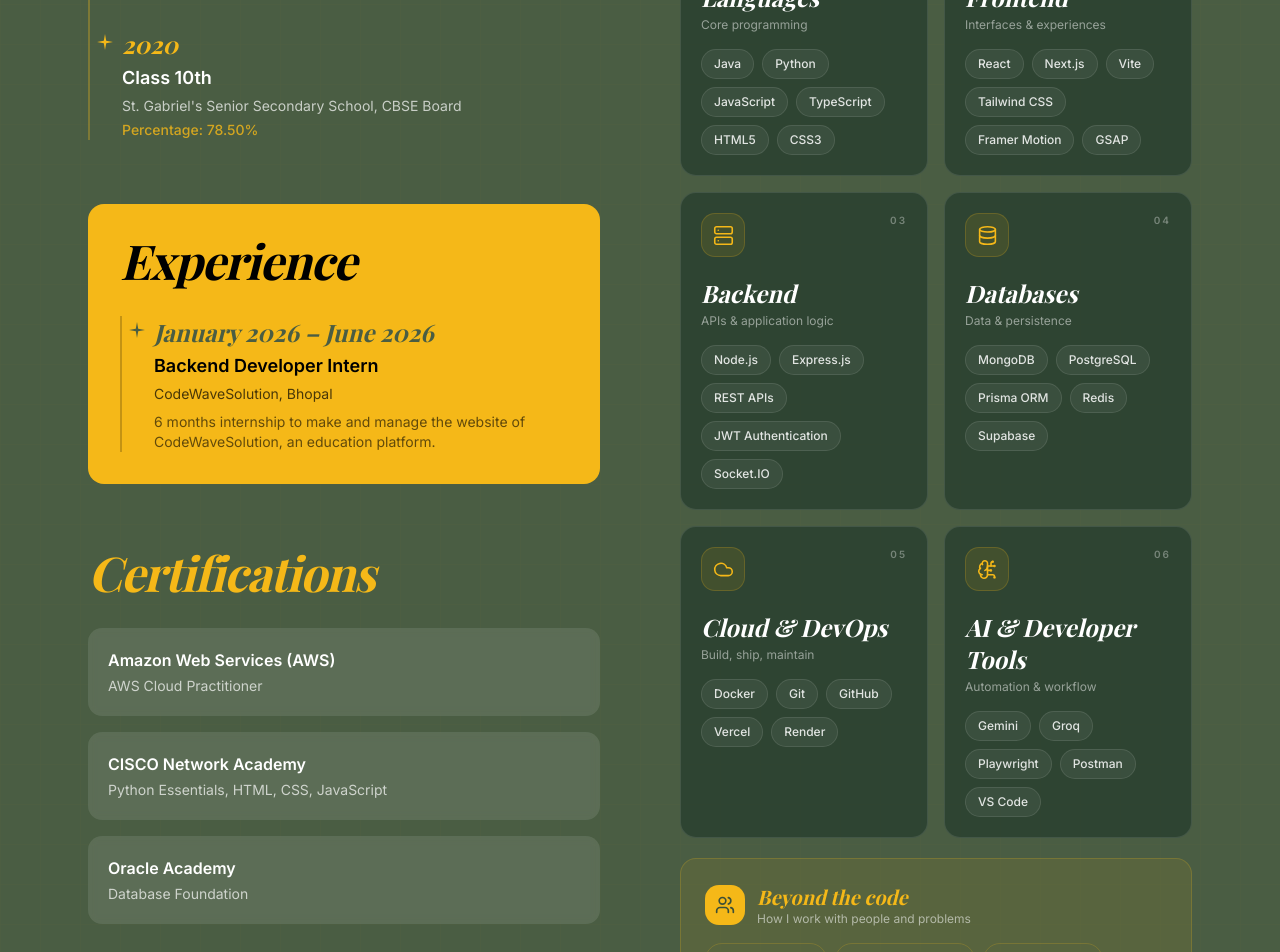
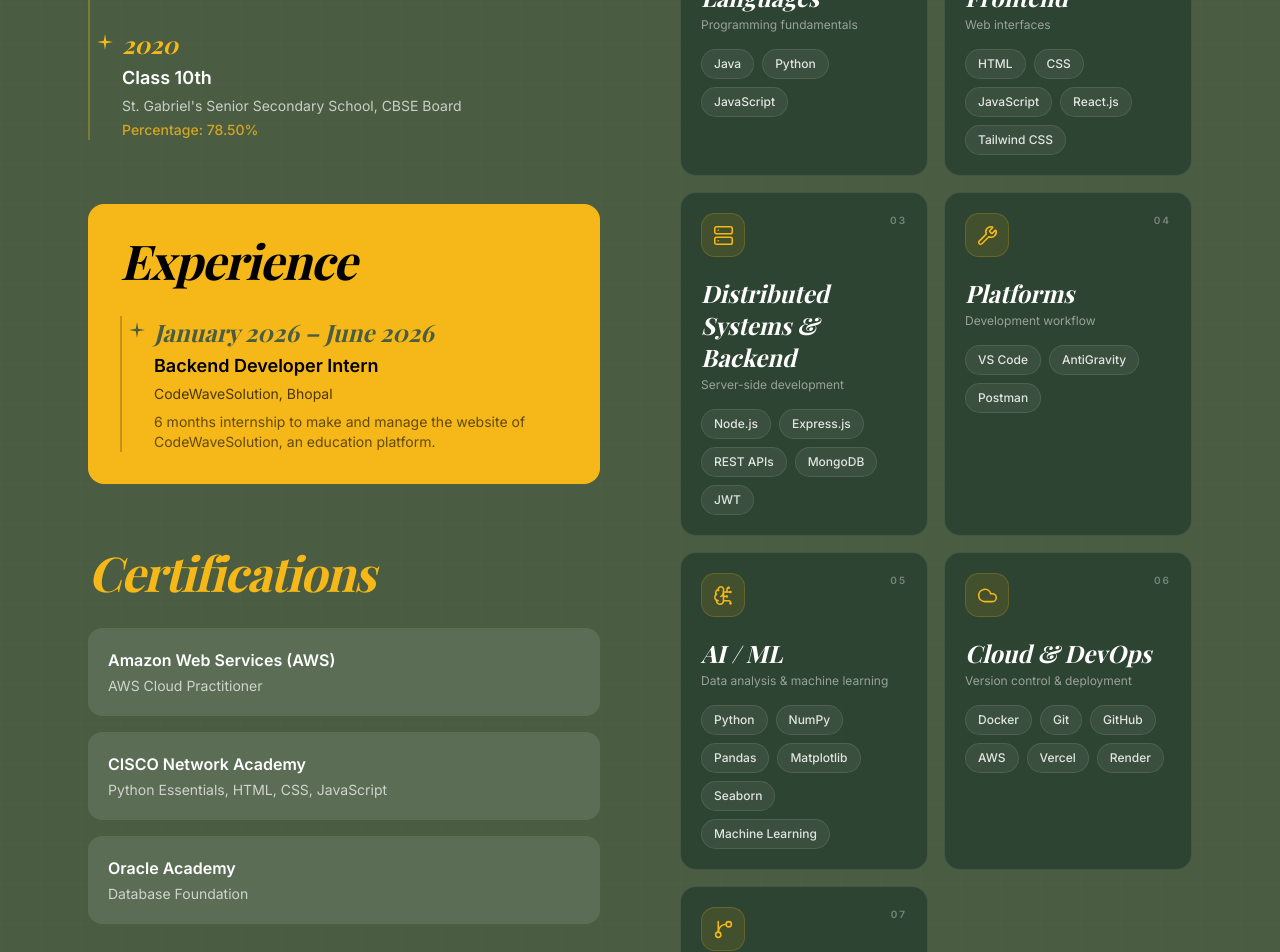
Before and after one commit to RitikPuranik/Portfolio, a React (Vite) app: page / in a window 1280 px wide. Shown: the part 3260-4212 px from the top of the page. Built offline with nearby package versions, Linux system fonts and the light colour scheme; a web font is replaced by a local one.

Commit message:
Align skills cards with uploaded resume

```diff
--- a/src/sections/ResumeSection.tsx
+++ b/src/sections/ResumeSection.tsx
@@ -1,7 +1,7 @@
 import { useRef, useEffect } from 'react';
 import gsap from 'gsap';
 import { ScrollTrigger } from 'gsap/ScrollTrigger';
-import { Download, Code2, PanelsTopLeft, Server, Database, Cloud, BrainCircuit, Users } from 'lucide-react';
+import { Download, Code2, PanelsTopLeft, Server, Wrench, BrainCircuit, Cloud, GitBranch } from 'lucide-react';
 import SparkleIcon from '@/components/SparkleIcon';
 import OutlinedTextFill from '@/components/OutlinedTextFill';
 import FadeUp from '@/components/FadeUp';
@@ -52,43 +52,47 @@ const certifications = [
 const skillGroups = [
   {
     title: 'Languages',
-    subtitle: 'Core programming',
+    subtitle: 'Programming fundamentals',
     icon: Code2,
-    skills: ['Java', 'Python', 'JavaScript', 'TypeScript', 'HTML5', 'CSS3'],
+    skills: ['Java', 'Python', 'JavaScript'],
   },
   {
     title: 'Frontend',
-    subtitle: 'Interfaces & experiences',
+    subtitle: 'Web interfaces',
     icon: PanelsTopLeft,
-    skills: ['React', 'Next.js', 'Vite', 'Tailwind CSS', 'Framer Motion', 'GSAP'],
+    skills: ['HTML', 'CSS', 'JavaScript', 'React.js', 'Tailwind CSS'],
   },
   {
-    title: 'Backend',
-    subtitle: 'APIs & application logic',
+    title: 'Distributed Systems & Backend',
+    subtitle: 'Server-side development',
     icon: Server,
-    skills: ['Node.js', 'Express.js', 'REST APIs', 'JWT Authentication', 'Socket.IO'],
+    skills: ['Node.js', 'Express.js', 'REST APIs', 'MongoDB', 'JWT'],
   },
   {
-    title: 'Databases',
-    subtitle: 'Data & persistence',
-    icon: Database,
-    skills: ['MongoDB', 'PostgreSQL', 'Prisma ORM', 'Redis', 'Supabase'],
+    title: 'Platforms',
+    subtitle: 'Development workflow',
+    icon: Wrench,
+    skills: ['VS Code', 'AntiGravity', 'Postman'],
+  },
+  {
+    title: 'AI / ML',
+    subtitle: 'Data analysis & machine learning',
+    icon: BrainCircuit,
+    skills: ['Python', 'NumPy', 'Pandas', 'Matplotlib', 'Seaborn', 'Machine Learning'],
   },
   {
     title: 'Cloud & DevOps',
-    subtitle: 'Build, ship, maintain',
+    subtitle: 'Version control & deployment',
     icon: Cloud,
-    skills: ['Docker', 'Git', 'GitHub', 'Vercel', 'Render'],
+    skills: ['Docker', 'Git', 'GitHub', 'AWS', 'Vercel', 'Render'],
   },
   {
-    title: 'AI & Developer Tools',
-    subtitle: 'Automation & workflow',
-    icon: BrainCircuit,
-    skills: ['Gemini', 'Groq', 'Playwright', 'Postman', 'VS Code'],
+    title: 'Data Structures & Algorithms',
+    subtitle: 'Problem-solving foundations',
+    icon: GitBranch,
+    skills: ['Arrays', 'Strings', 'Linked Lists', 'Stacks', 'Queues', 'Trees', 'Binary Search', 'Sliding Window', 'Greedy Algorithms', 'Dynamic Programming'],
   },
 ];
-
-const professionalSkills = ['Problem solving', 'Team collaboration', 'Communication', 'Ownership'];
 
 export default function ResumeSection() {
   const sectionRef = useRef<HTMLDivElement>(null);
@@ -321,7 +325,7 @@ export default function ResumeSection() {
                   Technical<br className="hidden sm:block" /> Skills<span className="text-white">.</span>
                 </h2>
                 <p className="mt-4 max-w-xl font-body text-sm leading-relaxed text-white/65 sm:text-base">
-                  A practical stack shaped by building full-stack products, AI-powered features, real-time experiences, and deployment workflows.
+                  The tools and fundamentals listed in my resume, from web development and backend APIs to machine learning, cloud deployment, and data structures.
                 </p>
               </div>
             </FadeUp>
@@ -331,7 +335,7 @@ export default function ResumeSection() {
                 const Icon = group.icon;
                 return (
                   <FadeUp key={group.title} delay={0.08 * index}>
-                    <article className="skill-pill group h-full rounded-2xl border border-white/10 bg-[#263D2D]/75 p-5 transition-all duration-300 hover:-translate-y-1 hover:border-yellow/40 hover:bg-[#263D2D] hover:shadow-[0_16px_36px_rgba(0,0,0,0.18)] sm:p-5">
+                    <article className="group h-full rounded-2xl border border-white/10 bg-[#263D2D]/75 p-5 transition-all duration-300 hover:-translate-y-1 hover:border-yellow/40 hover:bg-[#263D2D] hover:shadow-[0_16px_36px_rgba(0,0,0,0.18)] sm:p-5">
                       <div className="mb-5 flex items-start justify-between gap-3">
                         <div className="flex h-11 w-11 items-center justify-center rounded-xl border border-yellow/20 bg-yellow/10 text-yellow transition-colors group-hover:bg-yellow group-hover:text-forest-dark">
                           <Icon size={21} strokeWidth={1.8} />
@@ -353,24 +357,7 @@ export default function ResumeSection() {
               })}
             </div>
 
-            <FadeUp delay={0.5}>
-              <div className="mt-5 rounded-2xl border border-yellow/20 bg-yellow/[0.08] p-5 sm:p-6">
-                <div className="flex items-center gap-3">
-                  <div className="flex h-10 w-10 items-center justify-center rounded-xl bg-yellow text-forest-dark">
-                    <Users size={20} />
-                  </div>
-                  <div>
-                    <h3 className="font-display text-xl font-bold italic text-yellow">Beyond the code</h3>
-                    <p className="font-body text-xs text-white/55">How I work with people and problems</p>
-                  </div>
-                </div>
-                <div className="mt-4 flex flex-wrap gap-2">
-                  {professionalSkills.map((skill) => (
-                    <span key={skill} className="rounded-full border border-yellow/20 px-3.5 py-2 font-body text-xs font-medium text-cream/90">{skill}</span>
-                  ))}
-                </div>
-              </div>
-            </FadeUp>
+
           </div>
         </div>
       </div>
```
